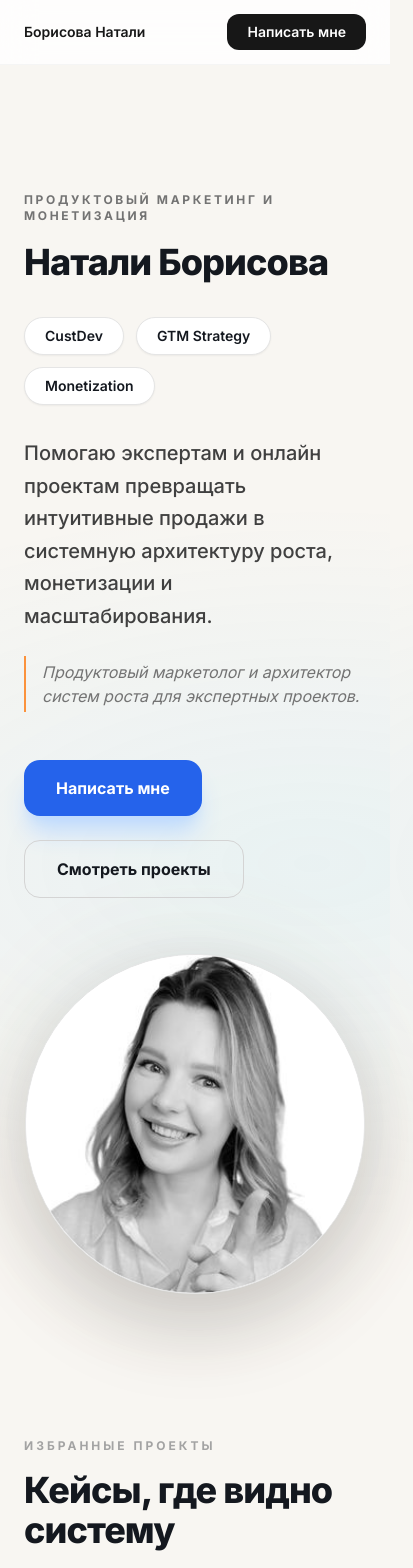
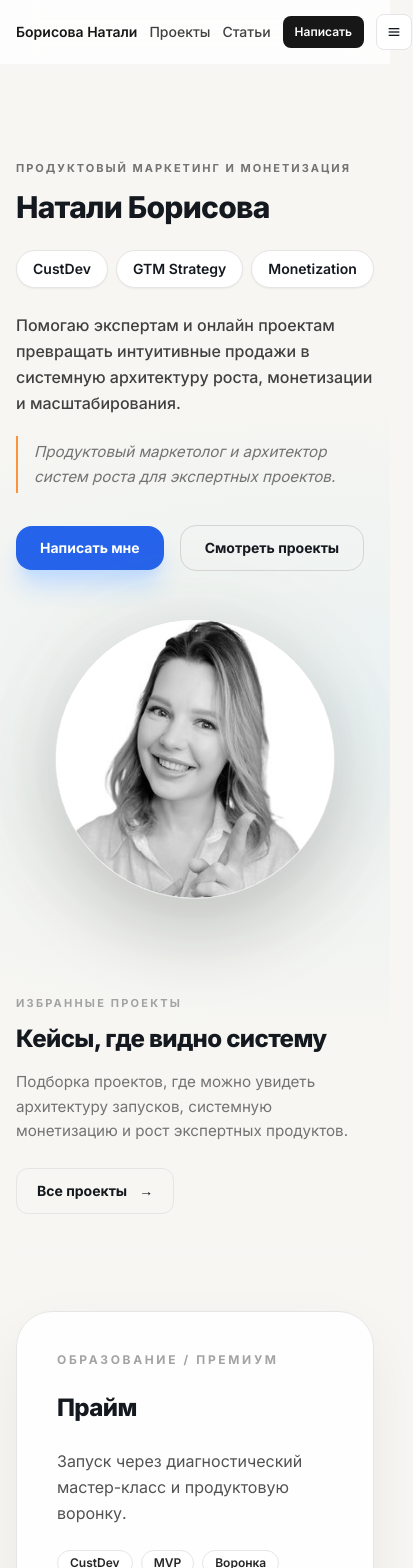
Before and after one commit to Natalee21/cursor-skills, a Next.js app: page / in a window 390 px wide. Shown: the top 1568 px of the page, 413 px wide, since content can reach past the window. Built offline with nearby package versions, Linux system fonts and the light colour scheme.

Commit message:
responsive typography and mobile improvements

```diff
--- a/src/app/components/Navbar.tsx
+++ b/src/app/components/Navbar.tsx
@@ -1,6 +1,11 @@
+"use client";
+
+import { useState } from "react";
 import Link from "next/link";
 
 export default function Navbar() {
+  const [mobileMenuOpen, setMobileMenuOpen] = useState(false);
+
   const menuItems = [
     { name: "Главная", href: "/" },
     { name: "Обо мне", href: "/about" },
@@ -10,18 +15,18 @@ export default function Navbar() {
   ];
 
   return (
-    <nav className="fixed top-0 w-full z-50 bg-white/80 backdrop-blur-lg border-b border-neutral-100">
-      <div className="max-w-7xl mx-auto flex justify-between items-center px-6 h-16">
+    <nav className="fixed top-0 left-0 right-0 z-50 bg-white/80 backdrop-blur-lg border-b border-neutral-100">
+      <div className="max-w-7xl mx-auto h-16 px-4 sm:px-6 flex items-center justify-between gap-3">
 
-        {/* ЛОГО */}
         <Link
           href="/"
-          className="text-sm font-semibold text-neutral-900"
+          className="text-sm font-semibold text-neutral-900 shrink-0"
+          onClick={() => setMobileMenuOpen(false)}
         >
           Борисова Натали
         </Link>
 
-        {/* МЕНЮ */}
+        {/* DESKTOP MENU */}
         <div className="hidden md:flex items-center gap-8">
           {menuItems.map((item) => (
             <Link
@@ -34,15 +39,110 @@ export default function Navbar() {
           ))}
         </div>
 
-        {/* КНОПКА */}
+        {/* MOBILE QUICK LINKS */}
+        <div className="flex md:hidden items-center gap-3 ml-auto">
+
+          <Link
+            href="/projects"
+            className="text-sm font-medium text-neutral-700"
+          >
+            Проекты
+          </Link>
+
+          <Link
+            href="/articles"
+            className="text-sm font-medium text-neutral-700"
+          >
+            Статьи
+          </Link>
+
+          <Link
+            href="/contact"
+            className="px-3 py-2 rounded-lg bg-neutral-900 text-white text-xs font-semibold whitespace-nowrap"
+          >
+            Написать
+          </Link>
+
+          <button
+            type="button"
+            onClick={() => setMobileMenuOpen(!mobileMenuOpen)}
+            className="h-9 w-9 flex items-center justify-center rounded-lg border border-neutral-200 bg-white"
+          >
+            {mobileMenuOpen ? (
+              <svg
+                className="h-4 w-4"
+                viewBox="0 0 24 24"
+                fill="none"
+                stroke="currentColor"
+                strokeWidth="2"
+              >
+                <path d="M18 6L6 18" />
+                <path d="M6 6l12 12" />
+              </svg>
+            ) : (
+              <svg
+                className="h-4 w-4"
+                viewBox="0 0 24 24"
+                fill="none"
+                stroke="currentColor"
+                strokeWidth="2"
+              >
+                <path d="M4 7h16" />
+                <path d="M4 12h16" />
+                <path d="M4 17h16" />
+              </svg>
+            )}
+          </button>
+        </div>
+
+        {/* DESKTOP BUTTON */}
         <Link
           href="/contact"
-          className="px-5 py-2 rounded-xl bg-neutral-900 text-white text-sm font-semibold hover:bg-neutral-800 transition"
+          className="hidden md:inline-flex px-5 py-2 rounded-xl bg-neutral-900 text-white text-sm font-semibold hover:bg-neutral-800 transition"
         >
           Написать мне
         </Link>
+      </div>
 
-      </div>
+      {/* MOBILE DROPDOWN */}
+      {mobileMenuOpen && (
+        <>
+          <div
+            className="md:hidden fixed inset-0 top-16 bg-black/20 backdrop-blur-sm"
+            onClick={() => setMobileMenuOpen(false)}
+          />
+
+          <div className="md:hidden absolute top-16 left-0 right-0 bg-white shadow-lg border-b border-neutral-100">
+            <div className="px-4 py-4 flex flex-col gap-3">
+
+              <Link
+                href="/"
+                onClick={() => setMobileMenuOpen(false)}
+                className="text-sm text-neutral-700"
+              >
+                Главная
+              </Link>
+
+              <Link
+                href="/about"
+                onClick={() => setMobileMenuOpen(false)}
+                className="text-sm text-neutral-700"
+              >
+                Обо мне
+              </Link>
+
+              <Link
+                href="/contact"
+                onClick={() => setMobileMenuOpen(false)}
+                className="text-sm text-neutral-700"
+              >
+                Контакты
+              </Link>
+
+            </div>
+          </div>
+        </>
+      )}
     </nav>
   );
 }
--- a/src/app/page.tsx
+++ b/src/app/page.tsx
@@ -5,180 +5,142 @@ export default function HomePage() {
   const featuredProjects = projects.filter((p) => p.isFeatured).slice(0, 3);
 
   return (
-    <div className="max-w-7xl mx-auto px-6 pt-28 pb-24">
-
+    <div className="max-w-7xl mx-auto px-4 sm:px-6 lg:px-8 pt-20 md:pt-28 pb-20 md:pb-24">
       {/* HERO */}
-      <section className="grid md:grid-cols-2 gap-14 items-center">
-
+      <section className="grid md:grid-cols-2 gap-10 md:gap-14 items-center">
         <div className="animate-in fade-in slide-in-from-left-4 duration-700">
-
-          <p className="text-xs uppercase tracking-[0.22em] text-neutral-500 font-bold mb-4">
+          <p className="text-[11px] md:text-xs uppercase tracking-[0.18em] md:tracking-[0.22em] text-neutral-500 font-bold mb-3 md:mb-4">
             ПРОДУКТОВЫЙ МАРКЕТИНГ И МОНЕТИЗАЦИЯ
           </p>
 
-          <h1 className="text-4xl md:text-5xl font-extrabold tracking-tight mt-4 leading-tight whitespace-nowrap">
+          <h1 className="text-[clamp(1.875rem,5vw,3rem)] font-extrabold tracking-tight mt-3 md:mt-4 leading-tight">
             Натали Борисова
           </h1>
 
-          {/* PRODUCT SKILLS */}
-          <div className="mt-8 flex flex-wrap gap-3">
-
-            <span className="px-5 py-2 text-sm font-semibold rounded-full border border-neutral-200 bg-white shadow-sm">
+          <div className="mt-6 md:mt-8 flex flex-wrap gap-2 md:gap-3">
+            <span className="px-4 md:px-5 py-2 text-sm font-semibold rounded-full border border-neutral-200 bg-white shadow-sm">
               CustDev
             </span>
 
-            <span className="px-5 py-2 text-sm font-semibold rounded-full border border-neutral-200 bg-white shadow-sm">
+            <span className="px-4 md:px-5 py-2 text-sm font-semibold rounded-full border border-neutral-200 bg-white shadow-sm">
               GTM Strategy
             </span>
 
-            <span className="px-5 py-2 text-sm font-semibold rounded-full border border-neutral-200 bg-white shadow-sm">
+            <span className="px-4 md:px-5 py-2 text-sm font-semibold rounded-full border border-neutral-200 bg-white shadow-sm">
               Monetization
             </span>
-
           </div>
 
-          <p className="mt-8 text-xl text-neutral-700 leading-relaxed font-medium">
+          <p className="mt-6 md:mt-8 text-[clamp(1rem,2.8vw,1.25rem)] text-neutral-700 leading-relaxed font-medium max-w-2xl">
             Помогаю экспертам и онлайн проектам превращать интуитивные продажи
             в системную архитектуру роста, монетизации и масштабирования.
           </p>
 
-          <p className="mt-6 text-neutral-500 italic max-w-lg border-l-2 border-orange-400 pl-4 py-1">
+          <p className="mt-5 md:mt-6 text-neutral-500 italic max-w-lg border-l-2 border-orange-400 pl-4 py-1 text-[clamp(0.95rem,2.6vw,1.25rem)] leading-relaxed">
             Продуктовый маркетолог и архитектор систем роста для экспертных проектов.
           </p>
 
-          <div className="mt-12 flex flex-wrap gap-6 items-center">
-
+          <div className="mt-8 md:mt-12 flex flex-wrap gap-4 md:gap-6 items-center">
             <a
               href="/contact"
-              className="px-8 py-4 rounded-2xl bg-blue-600 text-white font-bold transition hover:bg-blue-700 shadow-xl shadow-blue-200 active:scale-95"
+              className="px-6 md:px-8 py-3 md:py-4 rounded-2xl bg-blue-600 text-white text-sm md:text-base font-bold transition hover:bg-blue-700 shadow-xl shadow-blue-200 active:scale-95"
             >
               Написать мне
             </a>
 
             <a
               href="/projects"
-              className="px-8 py-4 rounded-2xl border border-neutral-300 font-bold transition hover:border-neutral-900 hover:bg-neutral-50 active:scale-95"
+              className="px-6 md:px-8 py-3 md:py-4 rounded-2xl border border-neutral-300 text-sm md:text-base font-bold transition hover:border-neutral-900 hover:bg-neutral-50 active:scale-95"
             >
               Смотреть проекты
             </a>
-
           </div>
-
         </div>
 
+        {/* AVATAR */}
+        <div className="flex justify-center md:justify-end animate-in fade-in zoom-in duration-1000 mt-2 md:mt-0">
+          <div className="relative">
+            <div className="absolute -inset-8 md:-inset-10 rounded-full blur-3xl opacity-70 bg-[radial-gradient(circle,rgba(255,168,64,0.35)_0%,rgba(255,168,64,0.10)_35%,rgba(255,168,64,0)_70%)]" />
 
-        {/* AVATAR */}
-        <div className="flex justify-center md:justify-end animate-in fade-in zoom-in duration-1000">
+            <div className="absolute -inset-10 md:-inset-12 rounded-full blur-3xl opacity-45 bg-[radial-gradient(circle,rgba(43,108,255,0.22)_0%,rgba(43,108,255,0.08)_35%,rgba(43,108,255,0)_70%)]" />
 
-          <div className="relative">
-
-            <div className="absolute -inset-10 rounded-full blur-3xl opacity-70 bg-[radial-gradient(circle,rgba(255,168,64,0.35)_0%,rgba(255,168,64,0.10)_35%,rgba(255,168,64,0)_70%)]" />
-
-            <div className="absolute -inset-12 rounded-full blur-3xl opacity-45 bg-[radial-gradient(circle,rgba(43,108,255,0.22)_0%,rgba(43,108,255,0.08)_35%,rgba(43,108,255,0)_70%)]" />
-
-            <div className="relative w-[340px] h-[340px] md:w-[400px] md:h-[400px] rounded-full overflow-hidden border border-neutral-200 bg-white shadow-[0_32px_80px_rgba(0,0,0,0.18)]">
+            <div className="relative w-[280px] h-[280px] sm:w-[320px] sm:h-[320px] md:w-[400px] md:h-[400px] rounded-full overflow-hidden border border-neutral-200 bg-white shadow-[0_32px_80px_rgba(0,0,0,0.18)]">
               <img
                 src="/natali.jpg"
                 alt="Натали Борисова"
                 className="w-full h-full object-cover"
               />
             </div>
-
           </div>
-
         </div>
-
       </section>
 
-
       {/* SELECTED PROJECTS */}
-      <section className="mt-36 space-y-20">
-
-        <div className="flex items-end justify-between gap-6 flex-wrap border-b border-neutral-100 pb-12">
-
+      <section className="mt-24 md:mt-36 space-y-14 md:space-y-20">
+        <div className="flex items-end justify-between gap-6 flex-wrap border-b border-neutral-100 pb-10 md:pb-12">
           <div>
-
-            <p className="text-xs uppercase tracking-[0.25em] text-neutral-400 font-bold mb-4">
+            <p className="text-[11px] md:text-xs uppercase tracking-[0.2em] md:tracking-[0.25em] text-neutral-400 font-bold mb-3 md:mb-4">
               ИЗБРАННЫЕ ПРОЕКТЫ
             </p>
 
-            <h2 className="text-4xl md:text-5xl font-extrabold tracking-tight mt-3">
+            <h2 className="text-[clamp(1.5rem,4vw,3rem)] font-extrabold tracking-tight mt-2 md:mt-3 leading-tight">
               Кейсы, где видно систему
             </h2>
 
-            <p className="text-neutral-500 mt-6 max-w-2xl text-lg leading-relaxed">
+            <p className="text-neutral-500 mt-4 md:mt-6 max-w-2xl text-[clamp(0.95rem,2.5vw,1.125rem)] leading-relaxed">
               Подборка проектов, где можно увидеть архитектуру запусков,
               системную монетизацию и рост экспертных продуктов.
             </p>
-
           </div>
 
           <a
             href="/projects"
-            className="group flex items-center gap-3 px-6 py-3 rounded-xl border border-neutral-200 font-bold text-sm transition hover:border-blue-600 hover:text-blue-600 active:scale-95"
+            className="group flex items-center gap-3 px-5 md:px-6 py-3 rounded-xl border border-neutral-200 font-bold text-sm transition hover:border-blue-600 hover:text-blue-600 active:scale-95"
           >
             Все проекты
             <span className="transition group-hover:translate-x-1">→</span>
           </a>
-
         </div>
 
-
-        <div className="grid gap-12 max-w-5xl mx-auto">
-
+        <div className="grid gap-8 md:gap-12 max-w-5xl mx-auto">
           {featuredProjects.map((project) => (
             <ProjectCard key={project.slug} project={project} variant="large" />
           ))}
-
         </div>
-
       </section>
 
-
       {/* CTA BLOCK */}
-      <section className="mt-16">
+      <section className="mt-14 md:mt-16">
         <div className="max-w-5xl mx-auto">
-          <div className="rounded-3xl border border-neutral-200 bg-white shadow-[0_22px_70px_rgba(0,0,0,0.08)] p-10 md:p-12 relative overflow-hidden">
-
+          <div className="rounded-3xl border border-neutral-200 bg-white shadow-[0_22px_70px_rgba(0,0,0,0.08)] p-5 sm:p-7 md:p-12 relative overflow-hidden">
             <div className="absolute top-0 right-0 w-80 h-80 bg-blue-50/60 blur-[90px] -translate-y-24 translate-x-24" />
             <div className="absolute bottom-0 left-0 w-80 h-80 bg-orange-50/60 blur-[90px] translate-y-24 -translate-x-24" />
 
             <div className="relative text-center">
-
               {/* METRICS */}
-              <div className="flex justify-center gap-12 mb-7 text-base md:text-lg font-semibold text-neutral-700">
-
-                <span className="whitespace-nowrap">
-                  +18 запусков
-                </span>
-
-                <span className="whitespace-nowrap">
-                  +69 млн ₽ оборота
-                </span>
-
-                <span className="whitespace-nowrap">
-                  +15 рынков
-                </span>
-
+              <div className="grid grid-cols-1 sm:grid-cols-3 gap-3 sm:gap-6 md:gap-8 mb-6 md:mb-7 text-sm sm:text-base md:text-lg font-semibold text-neutral-700 max-w-2xl mx-auto">
+                <span className="whitespace-nowrap">+18 запусков</span>
+                <span className="whitespace-nowrap">+69 млн ₽ оборота</span>
+                <span className="whitespace-nowrap">+15 рынков</span>
               </div>
 
-              <h3 className="text-3xl md:text-4xl font-extrabold tracking-tight">
+              <h3 className="text-[clamp(1.5rem,4.2vw,2.5rem)] font-extrabold tracking-tight leading-tight">
                 Нужна система роста, а не хаос задач?
               </h3>
 
-              <p className="text-neutral-600 mt-4 text-base md:text-lg leading-relaxed max-w-2xl mx-auto">
-                Напишите, и разберём, где у проекта проседает монетизация, и какой следующий шаг даст самый быстрый эффект.
+              <p className="text-neutral-600 mt-4 text-[clamp(0.95rem,2.5vw,1.125rem)] leading-relaxed max-w-2xl mx-auto">
+                Напишите, и разберём, где у проекта проседает монетизация, и какой
+                следующий шаг даст самый быстрый эффект.
               </p>
 
               <div className="mt-8 flex justify-center">
                 <a
                   href="/contact"
-                  className="px-10 py-4 rounded-2xl bg-neutral-900 text-white font-bold text-base transition hover:bg-blue-600 hover:shadow-xl active:scale-95 shadow-lg shadow-neutral-200"
+                  className="px-8 md:px-10 py-4 rounded-2xl bg-neutral-900 text-white font-bold text-sm md:text-base transition hover:bg-blue-600 hover:shadow-xl active:scale-95 shadow-lg shadow-neutral-200"
                 >
                   Написать мне →
                 </a>
               </div>
-
             </div>
           </div>
         </div>
--- a/src/app/projects/page.tsx
+++ b/src/app/projects/page.tsx
@@ -12,9 +12,9 @@ export default function Projects() {
                     КАТАЛОГ
                 </p>
 
-                <h1 className="text-5xl md:text-6xl font-extrabold tracking-tight mb-6">
-                    Проекты и кейсы
-                </h1>
+                <h1 className="text-3xl sm:text-4xl md:text-5xl font-bold">
+  Проекты и кейсы
+</h1>
 
                 <p className="text-xl text-neutral-600 leading-relaxed">
                     Полный каталог проектов: от стратегий монетизации до системных запусков в разных нишах.
```
Also changed, not shown: src/app/layout.tsx (+5 -2 lines).
